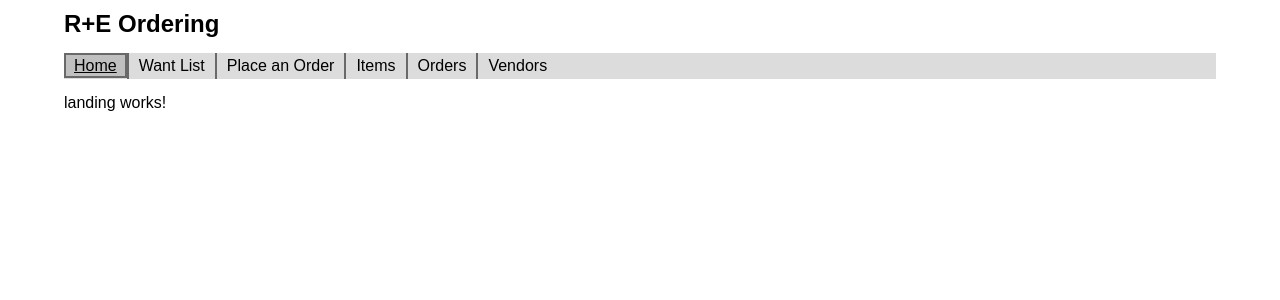
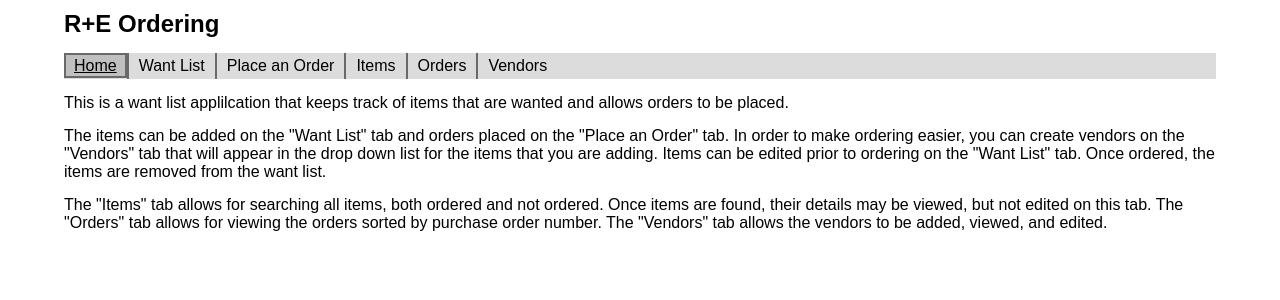
Before and after one commit to scottarock/RodbikesOrdering, an Angular app: page / in a window 1280 px wide. Shown: the top 300 px of the page. Built offline with nearby package versions, Linux system fonts and the light colour scheme; a web font is replaced by a local one.

Commit message:
Updated home tab text to explain app. Added favicon.

```diff
--- a/src/app/home/landing/landing.component.html
+++ b/src/app/home/landing/landing.component.html
@@ -1,3 +1,9 @@
-<p>
-  landing works!
+<p class="spaced">
+  This is a want list applilcation that keeps track of items that are wanted and allows orders to be placed.
 </p>
+<p class="spaced">
+  The items can be added on the "Want List" tab and orders placed on the "Place an Order" tab. In order to make ordering easier, you can create vendors on the "Vendors" tab that will appear in the drop down list for the items that you are adding. Items can be edited prior to ordering on the "Want List" tab. Once ordered, the items are removed from the want list.
+</p>
+<p class="spaced">
+  The "Items" tab allows for searching all items, both ordered and not ordered. Once items are found, their details may be viewed, but not edited on this tab. The "Orders" tab allows for viewing the orders sorted by purchase order number. The "Vendors" tab allows the vendors to be added, viewed, and edited.
+</p>
```
Also changed, not shown: 1 other file (tests, documents, lock files or other folders).
